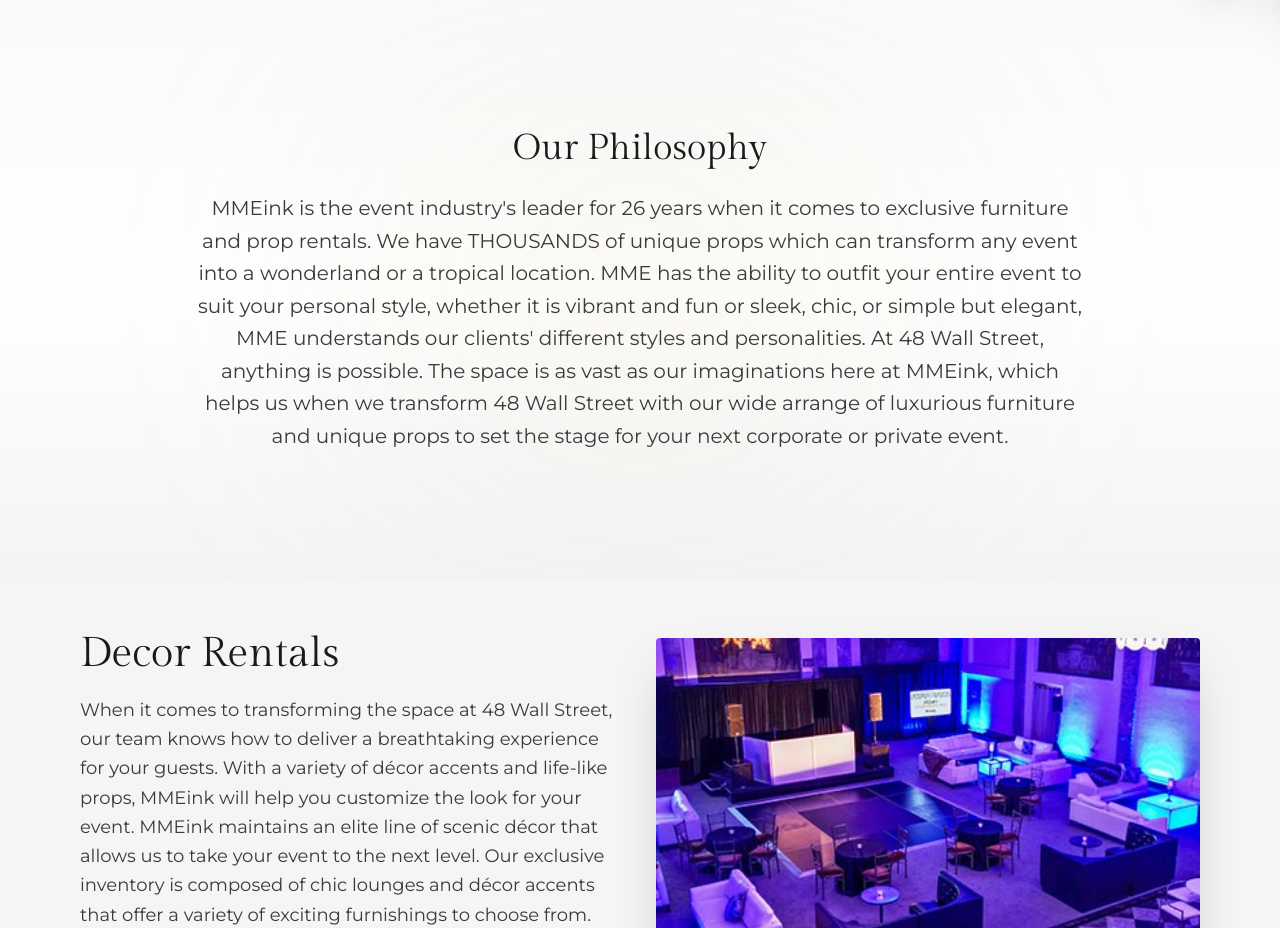
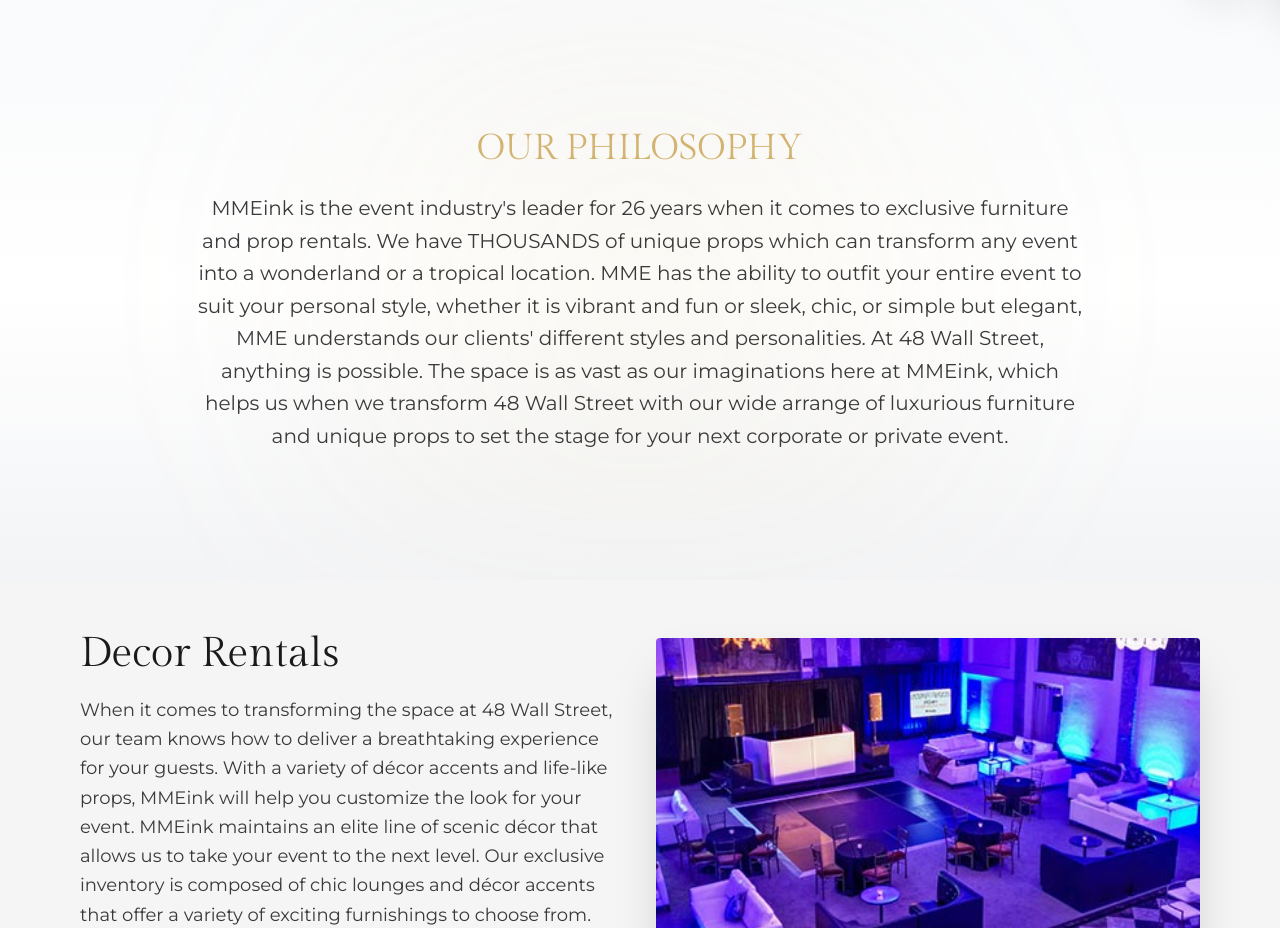
Before and after one commit to Orbin-Acanto/48-Wall-Street, a Next.js app: page /services/rentals in a window 1280 px wide. Shown: the part 800-1728 px from the top of the page. Built offline with nearby package versions, Linux system fonts and the light colour scheme.

Commit message:
Fixed Some Heading Style

```diff
--- a/src/app/about/floor-plans/page.tsx
+++ b/src/app/about/floor-plans/page.tsx
@@ -437,7 +437,7 @@
             transition={{ duration: 0.8 }}
           >
             <Sparkles className="text-primary mx-auto mb-6 h-16 w-16" />
-            <h2 className="font-primary text-whitesmoke mb-6 text-4xl tracking-wide md:text-6xl">
+            <h2 className="font-primary text-whitesmoke mb-6 text-4xl tracking-wide uppercase md:text-6xl">
               Visualize Your Event
             </h2>
             <p className="font-secondary text-whitesmoke/80 mb-8 text-lg leading-relaxed">
--- a/src/components/ServicesShowcase.tsx
+++ b/src/components/ServicesShowcase.tsx
@@ -212,7 +212,7 @@
         </div>
       </section>
 
-      {/* REFINED 2ND SECTION */}
+      {/* 2ND SECTION */}
       <section
         id="lead"
         className="relative overflow-hidden bg-gradient-to-b from-gray-50 via-white to-gray-100 py-24 lg:py-32"
@@ -236,17 +236,11 @@
             transition={{ duration: 0.9 }}
             className="mx-auto max-w-4xl"
           >
-            <h2
-              className="font-primary mb-6 text-3xl text-gray-900 md:text-4xl"
-              style={{ fontFamily: 'var(--font-primary)' }}
-            >
+            <h2 className="font-primary text-primary mb-6 text-3xl uppercase md:text-4xl">
               Our Philosophy
             </h2>
 
-            <p
-              className="font-secondary text-lg leading-relaxed text-gray-700 md:text-xl"
-              style={{ fontFamily: 'var(--font-secondary)' }}
-            >
+            <p className="font-secondary text-lg leading-relaxed text-gray-700 md:text-xl">
               {leadDescription}
             </p>
 
--- a/src/data/index.tsx
+++ b/src/data/index.tsx
@@ -1547,7 +1547,7 @@
 ];
 
 export const eventProductionData = {
-  title: 'Event Production in NYC',
+  title: 'Event Production NYC',
   subtitle: 'Spectacular Events at 48 Wall Street',
   // heroImage: '/misc/ep.jpg',
   heroImage: '/videos/ep.mp4',
```
